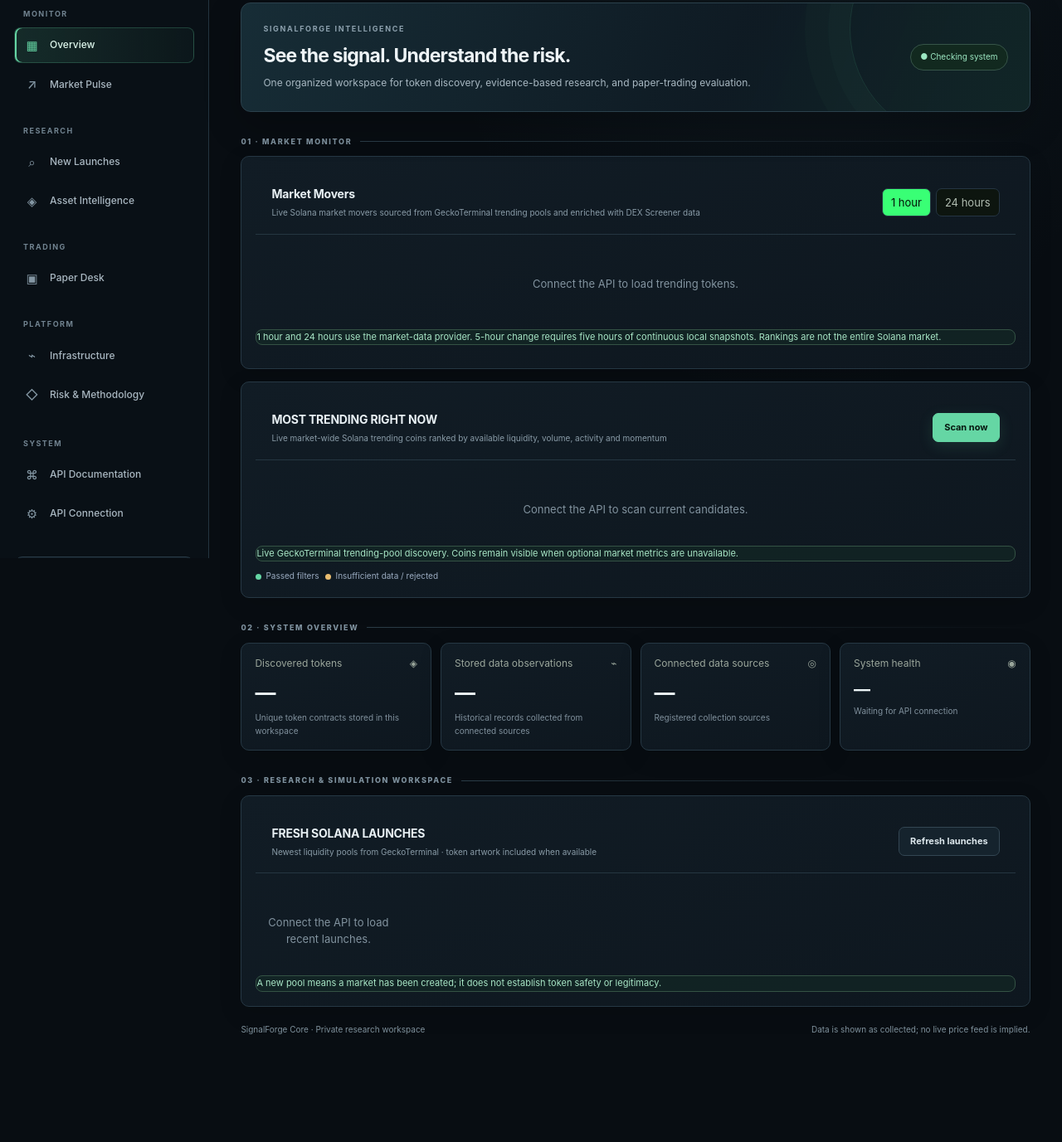
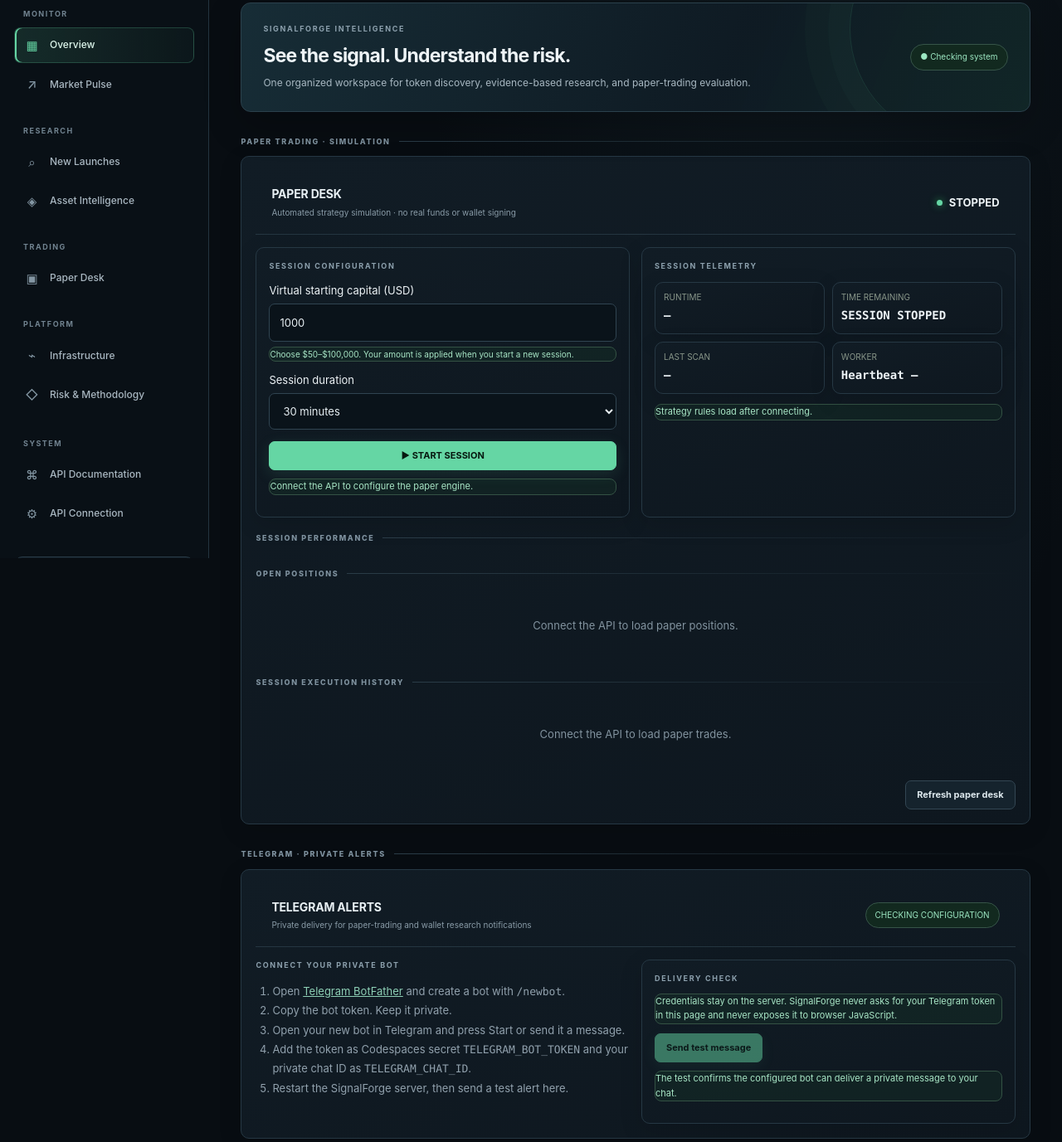
Before and after one commit to hutsonlucas08-ship-it/SignalForce, a plain HTML site: page signalforge/app/static/index.html in a window 1280 px wide. Shown: the part 127-1504 px from the top of the page at 83% size. Before the commit the page ends 1429 px from the top, so only its background shows below. Drawn offline with Linux system fonts and the light colour scheme.

Commit message:
Restore Paper Desk and Telegram setup panels

```diff
--- a/signalforge/app/static/index.html
+++ b/signalforge/app/static/index.html
@@ -137,6 +137,57 @@ button:focus-visible,a:focus-visible{outline:2px solid #79b8ff;outline-offset:2p
 <main class="main" id="overview"><nav class="mobile-nav" aria-label="Dashboard sections"><a href="#overview">Overview</a><a href="#trending">Market Pulse</a><a href="#newLaunches">New Launches</a><a href="#analyst">Asset Intelligence</a><a href="#paper">Paper Desk</a><a href="#sources">Infrastructure</a><a href="#guardrails">Risk & Methodology</a></nav>
  <header class="topbar"><div><div class="eyebrow">Solana research / workspace</div><h1>Command Center</h1></div><div class="actions"><span class="key-state" id="keyState">API key not connected</span><button class="btn" id="connectBtn">Connect API</button><button class="btn primary" id="refreshBtn">↻ Refresh</button></div></header>
  <section class="welcome"><div><div class="eyebrow">SIGNALFORGE INTELLIGENCE</div><h2 id="welcomeTitle">See the signal. Understand the risk.</h2><p>One organized workspace for token discovery, evidence-based research, and paper-trading evaluation.</p></div><div style="display:flex;align-items:center;gap:8px;flex-wrap:wrap"><span class="pill" id="healthPill">● Checking system</span></div></section>
+ <div class="section-kicker">PAPER TRADING · SIMULATION</div>
+ <section class="panel" id="paper" style="margin-bottom:15px">
+  <div class="panelhead"><div><h3>PAPER DESK</h3><p>Automated strategy simulation · no real funds or wallet signing</p></div><div style="display:flex;align-items:center;gap:8px"><span class="dot" id="botLiveDot"></span><strong id="botStatus">STOPPED</strong></div></div>
+  <div style="display:grid;grid-template-columns:repeat(auto-fit,minmax(260px,1fr));gap:14px">
+   <div class="metric" style="padding:15px">
+    <div class="eyebrow">SESSION CONFIGURATION</div>
+    <label for="botCapital" style="display:block;margin:12px 0 6px">Virtual starting capital (USD)</label>
+    <input id="botCapital" type="number" min="50" max="100000" step="1" value="1000" inputmode="decimal" style="width:100%;padding:12px;border-radius:8px;border:1px solid var(--line);background:var(--surface);color:var(--text);font:inherit">
+    <small class="notice" style="display:block;margin:6px 0 12px">Choose $50–$100,000. Your amount is applied when you start a new session.</small>
+    <label for="botDuration" style="display:block;margin:8px 0 6px">Session duration</label>
+    <select id="botDuration" style="width:100%;padding:12px;border-radius:8px;border:1px solid var(--line);background:var(--surface);color:var(--text);font:inherit">
+     <option value="900">15 minutes</option><option value="1800" selected>30 minutes</option><option value="3600">1 hour</option><option value="7200">2 hours</option><option value="14400">4 hours</option>
+    </select>
+    <button class="btn primary" id="botToggle" style="width:100%;margin-top:14px">▶ START SESSION</button>
+    <p id="botMessage" class="notice" style="margin-top:10px">Connect the API to configure the paper engine.</p>
+   </div>
+   <div class="metric" style="padding:15px">
+    <div class="eyebrow">SESSION TELEMETRY</div>
+    <div class="detailgrid" style="margin-top:12px">
+     <div class="metric"><small>RUNTIME</small><strong id="botRuntime">—</strong></div>
+     <div class="metric"><small>TIME REMAINING</small><strong id="botRemaining">SESSION STOPPED</strong></div>
+     <div class="metric"><small>LAST SCAN</small><strong id="botLastScan">—</strong></div>
+     <div class="metric"><small>WORKER</small><strong id="botHeartbeat">Heartbeat —</strong></div>
+    </div>
+    <p id="botRules" class="notice" style="margin-top:12px">Strategy rules load after connecting.</p>
+   </div>
+  </div>
+  <div class="section-kicker" style="margin-top:18px">SESSION PERFORMANCE</div>
+  <div class="stats" id="paperAccounts" style="margin-top:8px"></div>
+  <div class="section-kicker" style="margin-top:18px">OPEN POSITIONS</div>
+  <div id="paperOpenPositions"><div class="empty">Connect the API to load paper positions.</div></div>
+  <div class="section-kicker" style="margin-top:18px">SESSION EXECUTION HISTORY</div>
+  <div id="paperActivity"><div class="empty">Connect the API to load paper trades.</div></div>
+  <div style="display:flex;justify-content:flex-end;margin-top:12px"><button class="btn" id="paperRefresh">Refresh paper desk</button></div>
+ </section>
+ <div class="section-kicker">TELEGRAM · PRIVATE ALERTS</div>
+ <section class="panel" id="telegram" style="margin-bottom:15px">
+  <div class="panelhead"><div><h3>TELEGRAM ALERTS</h3><p>Private delivery for paper-trading and wallet research notifications</p></div><span class="pill" id="telegramStatus">CHECKING CONFIGURATION</span></div>
+  <div style="display:grid;grid-template-columns:repeat(auto-fit,minmax(260px,1fr));gap:14px">
+   <div><div class="eyebrow">CONNECT YOUR PRIVATE BOT</div>
+    <ol style="padding-left:20px;line-height:1.8;color:var(--muted)">
+     <li>Open <a href="https://t.me/BotFather" target="_blank" rel="noopener noreferrer">Telegram BotFather</a> and create a bot with <code>/newbot</code>.</li>
+     <li>Copy the bot token. Keep it private.</li>
+     <li>Open your new bot in Telegram and press Start or send it a message.</li>
+     <li>Add the token as Codespaces secret <code>TELEGRAM_BOT_TOKEN</code> and your private chat ID as <code>TELEGRAM_CHAT_ID</code>.</li>
+     <li>Restart the SignalForge server, then send a test alert here.</li>
+    </ol>
+   </div>
+   <div class="metric" style="padding:15px"><div class="eyebrow">DELIVERY CHECK</div><p class="notice">Credentials stay on the server. SignalForge never asks for your Telegram token in this page and never exposes it to browser JavaScript.</p><button class="btn primary" id="telegramTest" disabled>Send test message</button><p class="notice" style="margin-top:10px">The test confirms the configured bot can deliver a private message to your chat.</p></div>
+  </div>
+ </section>
  <div class="section-kicker">01 · MARKET MONITOR</div><section class="panel" id="trending" style="margin-bottom:15px"><div class="panelhead"><div><h3>Market Movers</h3><p>Live Solana market movers sourced from GeckoTerminal trending pools and enriched with DEX Screener data</p></div><div class="trendtabs"><button class="active" data-hours="1h">1 hour</button><button data-hours="24h">24 hours</button></div></div><div id="trendingList"><div class="empty">Connect the API to load trending tokens.</div></div><p class="notice">1 hour and 24 hours use the market-data provider. 5-hour change requires five hours of continuous local snapshots. Rankings are not the entire Solana market.</p></section>
  <section class="panel" id="trendingNow" style="margin-bottom:15px"><div class="panelhead"><div><h3>MOST TRENDING RIGHT NOW</h3><p>Live market-wide Solana trending coins ranked by available liquidity, volume, activity and momentum</p></div><button class="btn primary" id="trendingNowRefresh">Scan now</button></div><div id="trendingNowList"><div class="empty">Connect the API to scan current candidates.</div></div><div class="notice" id="trendingNowNote">Live GeckoTerminal trending-pool discovery. Coins remain visible when optional market metrics are unavailable.</div><div class="legend"><span><i style="background:var(--green)"></i>Passed filters</span><span><i style="background:var(--amber)"></i>Insufficient data / rejected</span></div></section>
  <div class="section-kicker">02 · SYSTEM OVERVIEW</div><section class="stats">
```
